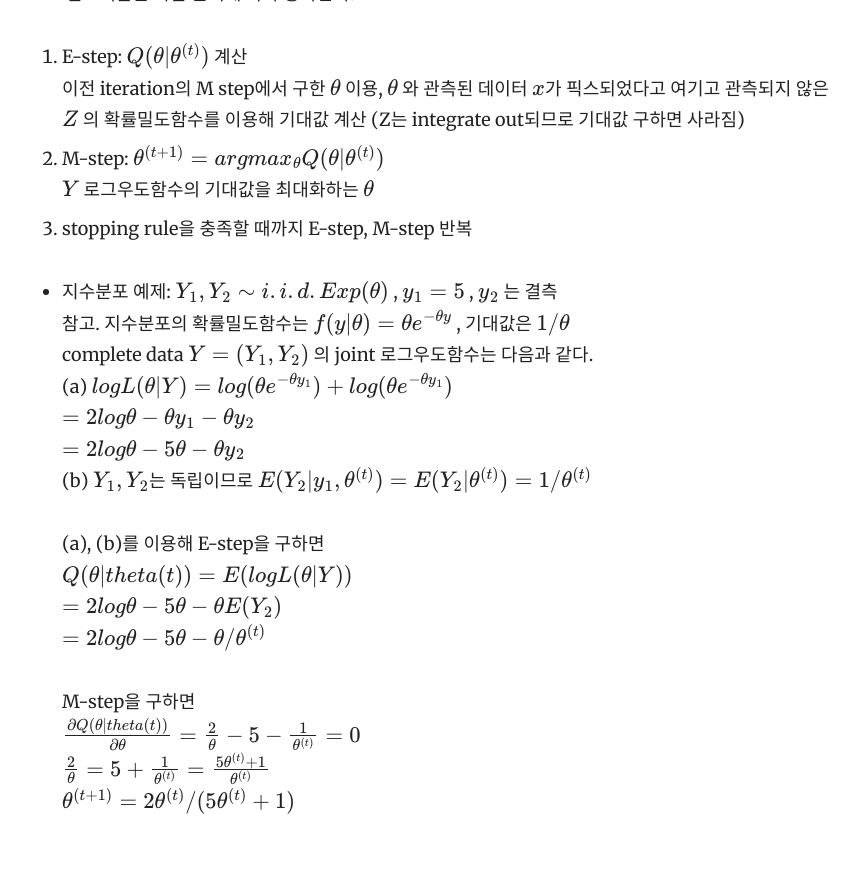
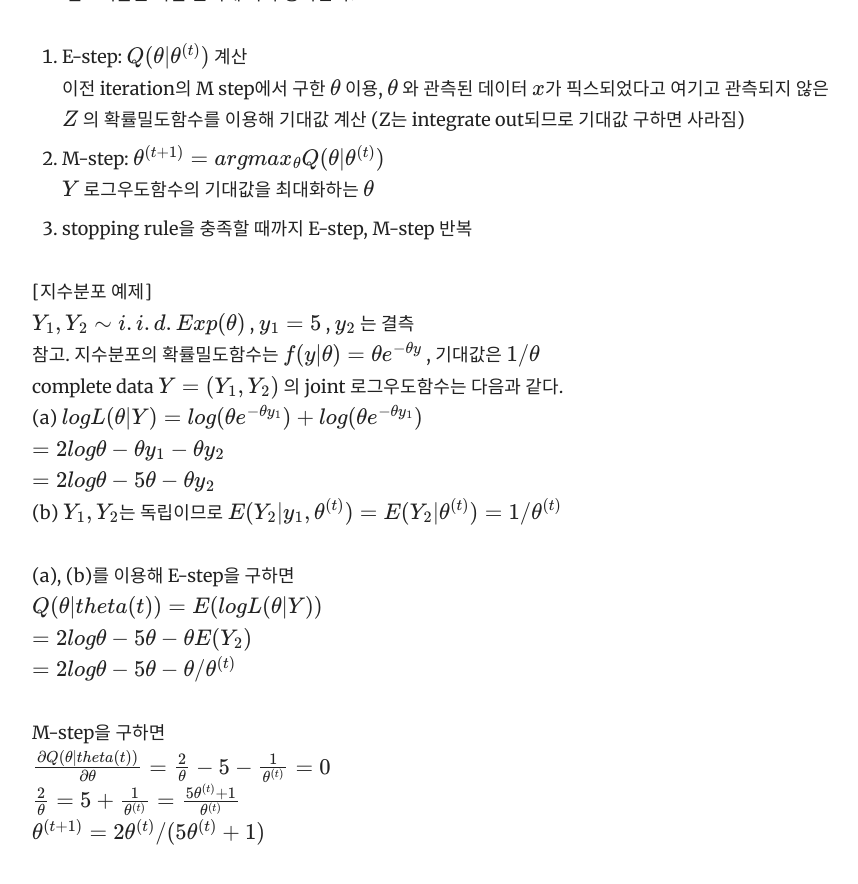
Before and after one commit to yrk3434/yrk3434.github.io, a Jekyll site: the page built from _docs/Theory/Computational Statistics_Optimization.md, in a window 1280 px wide and 900 px high, scrolled down 14948 px. Shown: the top 884 px of the window, without its empty margins (358-1216 px from the left). Built offline with Jekyll 4.4.1, drawn with Linux system fonts in a browser that asks for light colours; formulas are drawn with MathJax 3.

```diff
--- a/_docs/Theory/Computational Statistics_Optimization.md
+++ b/_docs/Theory/Computational Statistics_Optimization.md
@@ -424,7 +424,8 @@ EM 알고리즘은 다음 순서에 따라 동작한다. <br/>
 $ Y $ 로그우도함수의 기대값을 최대화하는 $ \theta $
 3. stopping rule을 충족할 때까지 E-step, M-step 반복
 
-- 지수분포 예제: $ Y_1, Y_2 \sim i.i.d. Exp(\theta) $ , $ y_1=5 $ ,  $ y_2 $ 는 결측 <br/>
+[지수분포 예제]  <br/>
+$ Y_1, Y_2 \sim i.i.d. Exp(\theta) $ , $ y_1=5 $ ,  $ y_2 $ 는 결측 <br/>
 참고. 지수분포의 확률밀도함수는 $ f(y|\theta) = \theta e^{ - \theta y} $ , 기대값은 $ 1/\theta $ <br/>
 complete data $ Y = (Y_1, Y_2) $ 의 joint 로그우도함수는 다음과 같다. <br/>
 (a) $ log L(\theta|Y) = log (\theta e^{ - \theta y_1} ) + log (\theta e^{ - \theta y_1} ) $ <br/>
```
